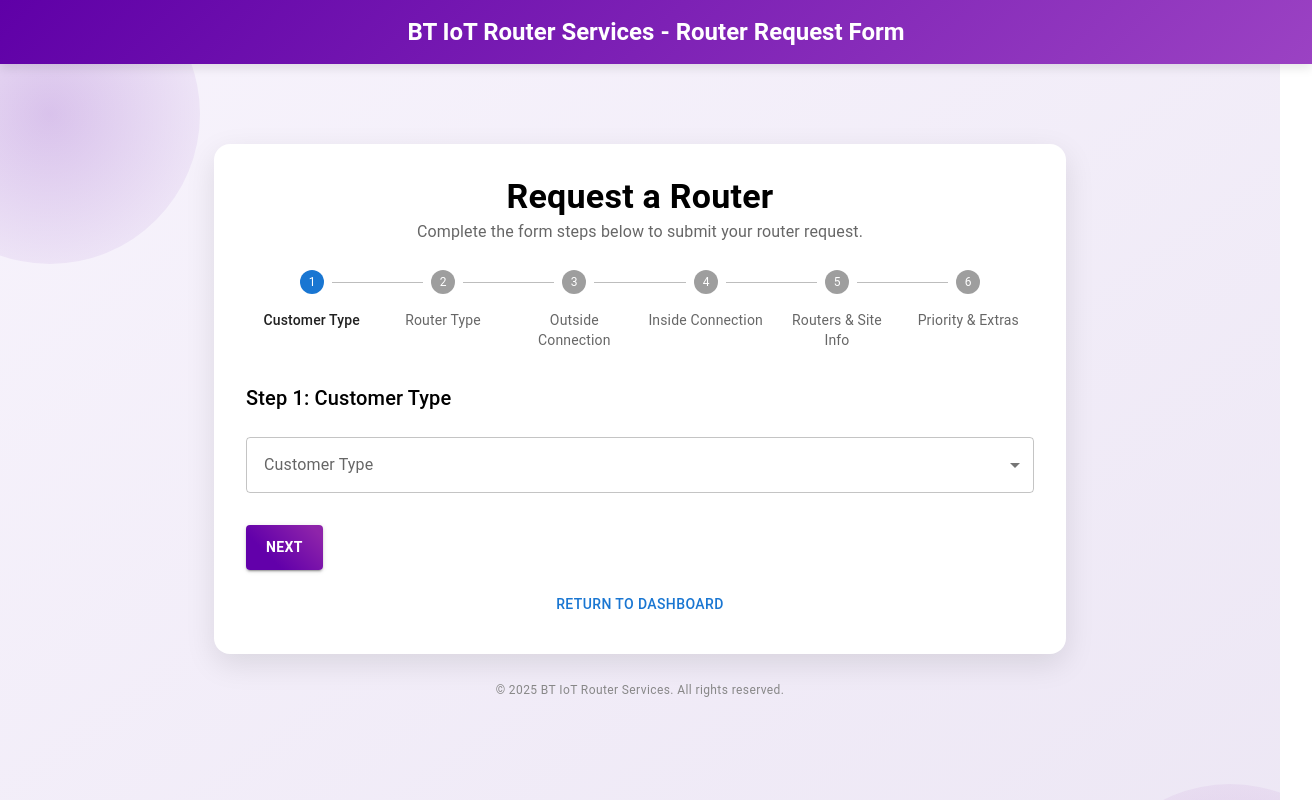
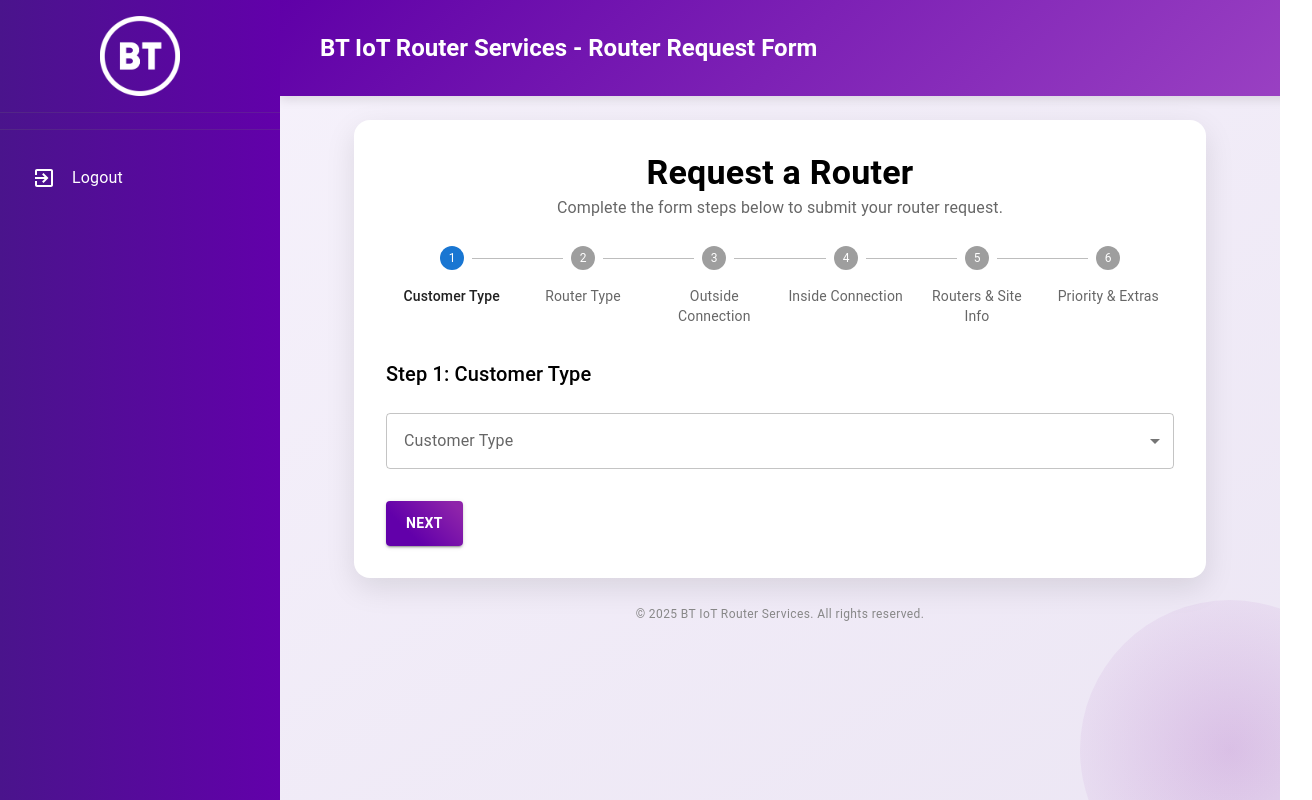
Before and after one commit to louis3588/BTRouter, a React (Create React App) app in the folder frontend/: page /router-requests in a window 1280 px wide. Shown: the top 800 px of the page, 1312 px wide, since content can reach past the window. Built offline with nearby package versions, Linux system fonts and the light colour scheme; sample sign-in values are in the browser's storage.

Commit message:
Implemented our existing sidebar into the router request form for easy navigation

```diff
--- a/frontend/src/components/RouterRequests/RequestForm.jsx
+++ b/frontend/src/components/RouterRequests/RequestForm.jsx
@@ -1,27 +1,13 @@
 import React, { useState } from "react";
 import {
-  TextField,
-  Button,
-  Typography,
-  Box,
-  Container,
-  Snackbar,
-  MenuItem,
-  Select,
-  FormControl,
-  InputLabel,
-  CircularProgress,
-  Divider,
-  Fade,
-  Stepper,
-  Step,
-  StepLabel,
-  Checkbox,
-  FormControlLabel,
-  Grid
+  TextField, Button, Typography, Box, Container, Snackbar, MenuItem, Select,
+  FormControl, InputLabel, CircularProgress, Divider, Fade, Stepper, Step,
+  StepLabel, Checkbox, FormControlLabel, Grid, Toolbar
 } from "@mui/material";
 import { useNavigate } from "react-router-dom";
 import { styled } from "@mui/system";
+import Sidebar from "../Navigation/Sidebar";
+import useAuth from "../Auth/useAuth";
 
 /* TOP BAR */
 const TopBar = styled(Box)({
@@ -36,14 +22,20 @@
 });
 
 /* MAIN CONTAINER */
-const StyledContainer = styled(Box)({
-  display: "flex",
-  minHeight: "100vh",
+const MainContainer = styled(Box)({
+  display: 'flex',
+  minHeight: '100vh',
   background: "linear-gradient(to bottom right, #f7f3fc 0%, #ece6f4 100%)",
   position: "relative",
-  overflow: "hidden",
-  paddingTop: "80px",
-  paddingBottom: "40px"
+  overflow: "hidden"
+});
+
+const ContentContainer = styled(Box)({
+  flexGrow: 1,
+  height: '100vh',
+  overflow: 'hidden',
+  display: 'flex',
+  flexDirection: 'column'
 });
 
 /* DECORATIVE BACKGROUNDS */
@@ -133,31 +125,24 @@
 
 const RequestForm = () => {
   const navigate = useNavigate();
+  const { activeTab, setActiveTab } = useAuth();
   const [activeStep, setActiveStep] = useState(0);
   const [isLoading, setIsLoading] = useState(false);
   const [openSnackbar, setOpenSnackbar] = useState(false);
   const [message, setMessage] = useState("");
-
-  // Form data includes all fields from the document.
   const [formData, setFormData] = useState({
-    // Step 1: Customer Type
     customerType: "",
-    // Step 2: Router Type (for demo purposes, only two options shown based on customer type Water Utility 1)
     routerType: "",
-    // Step 3: Outside Connection Options
     primaryOutsideConnection: "",
     primaryOutsidePorts: "",
     secondaryOutsideConnection: "",
     secondaryOutsidePorts: "",
-    // Step 4: Inside Connection Selection
     primaryInsideConnection: "",
     primaryInsidePorts: "",
     vlanConfiguration: "",
     vlanAssignments: "",
     dhcpConfiguration: "",
-    // Step 5: Number of Routers
     numRouters: 1,
-    // Step 6: Site Information
     siteName: "",
     siteAddress: "",
     sitePostcode: "",
@@ -165,9 +150,7 @@
     siteSecondaryEmail: "",
     sitePhone: "",
     siteContactName: "",
-    // Step 7: Priority Level
     priorityLevel: "",
-    // Step 8: Optional additional router
     addAnotherRouter: false
   });
 
@@ -176,7 +159,6 @@
     setFormData((prev) => ({ ...prev, [name]: type === "checkbox" ? checked : value }));
   };
 
-  // Navigation handlers
   const handleNext = () => {
     if (!validateStep(activeStep)) return;
     setActiveStep((prev) => prev + 1);
@@ -240,14 +222,12 @@
     setIsLoading(true);
     setMessage("");
 
-    // Get JWT token from localStorage
     const token = localStorage.getItem('token');
     const headers = {
       'Content-Type': 'application/json',
       'Authorization': `Bearer ${token}`
     };
 
-    // Ensure required fields are filled
     for (const key in formData) {
       if (formData[key] === "" && key !== "configurationDetails") {
         setMessage(`Please fill in the ${key} field.`);
@@ -259,10 +239,9 @@
 
     const finalData = {
       ...formData,
-      numRouters: formData.numRouters || 1, // ✅ Fix: Ensure it's always sent
+      numRouters: formData.numRouters || 1,
     };
 
-    console.log("Submitting Data:", finalData);
     try {
       const response = await fetch("/api/orders", {
         method: "POST",
@@ -276,10 +255,9 @@
 
       const savedOrder = await response.json();
 
-      // Create tracking
       const trackingResponse = await fetch("/api/order-tracking/create", {
         method: "POST",
-        headers: headers,  // <-- CHANGE THIS LINE TO USE THE AUTH HEADERS
+        headers: headers,
         body: JSON.stringify({ orderId: savedOrder.id }),
       });
 
@@ -526,7 +504,7 @@
                 </InputLabel>
                 <Select
                     name="dhcpConfiguration"
-                    value={formData.dhcpConfiguration.toString()} // ✅ Convert Boolean to String for UI
+                    value={formData.dhcpConfiguration.toString()}
                     onChange={handleChange}
                     required
                 >
@@ -668,18 +646,20 @@
   };
 
   return (
-      <>
+      <MainContainer>
+        <Sidebar activeTab={activeTab} setActiveTab={setActiveTab} />
+        <ContentContainer>
           <TopBar>
+            <Toolbar>
               <Typography variant="h5" fontWeight="bold">
                 BT IoT Router Services - Router Request Form
               </Typography>
+            </Toolbar>
           </TopBar>
-
-        <StyledContainer>
+          <Box sx={{ flexGrow: 1, overflow: 'auto', p: 3 }}>
+            <Container maxWidth="md" sx={{ zIndex: 2 }}>
               <TopDecoration />
               <BottomDecoration />
-
-          <Container maxWidth="md" sx={{ zIndex: 2 }}>
               <Fade in={true} timeout={600}>
                 <FlowCard>
                   <Box sx={{ mb: 3, textAlign: "center" }}>
@@ -690,7 +670,6 @@
                       Complete the form steps below to submit your router request.
                     </Typography>
                   </Box>
-
                   <Stepper activeStep={activeStep} alternativeLabel sx={{ mb: 4 }}>
                     {steps.map((label, index) => (
                         <Step key={index}>
@@ -698,10 +677,8 @@
                         </Step>
                     ))}
                   </Stepper>
-
                   <form>
                     {getStepContent(activeStep)}
-
                     <Box sx={{ display: "flex", justifyContent: "space-between", mt: 3 }}>
                       {activeStep > 0 && (
                           <GradientButton onClick={handleBack} variant="contained">
@@ -723,11 +700,6 @@
                           </GradientButton>
                       )}
                     </Box>
-                  <Box sx={{ mt: 2, textAlign: "center" }}>
-                    <Button onClick={() => navigate("/home")} variant="text">
-                      Return to Dashboard
-                    </Button>
-                  </Box>
                   </form>
                 </FlowCard>
               </Fade>
@@ -737,15 +709,15 @@
                 </Typography>
               </Footer>
             </Container>
-        </StyledContainer>
-
+          </Box>
+        </ContentContainer>
         <Snackbar
             open={openSnackbar}
             autoHideDuration={4000}
             onClose={() => setOpenSnackbar(false)}
             message={message}
         />
-      </>
+      </MainContainer>
   );
 };
 
```
Lines whose indentation alone changed are shown as unchanged.
